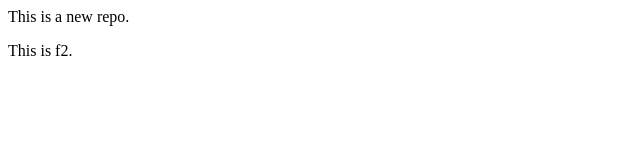
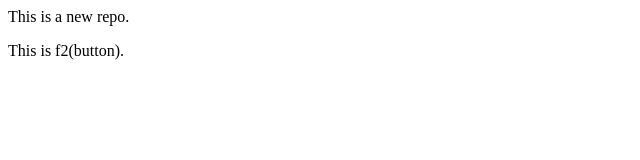
Before and after one commit to c0dinghub/localrep, a plain HTML site: page index.html in a window 1280 px wide. Shown: the full height of the page, 0-640 px from the left. Drawn offline with Linux system fonts and the light colour scheme.

```diff
--- a/index.html
+++ b/index.html
@@ -1,2 +1,2 @@
 <p>This is a new repo.</p>
-<p>This is f2.</p>
+<p>This is f2(button).</p>
```
